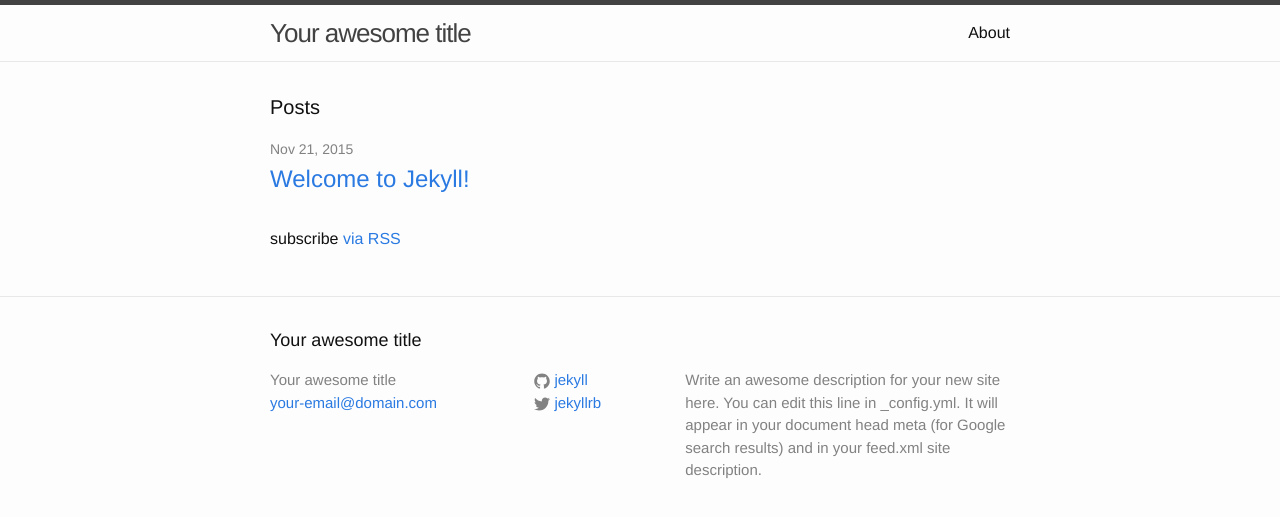
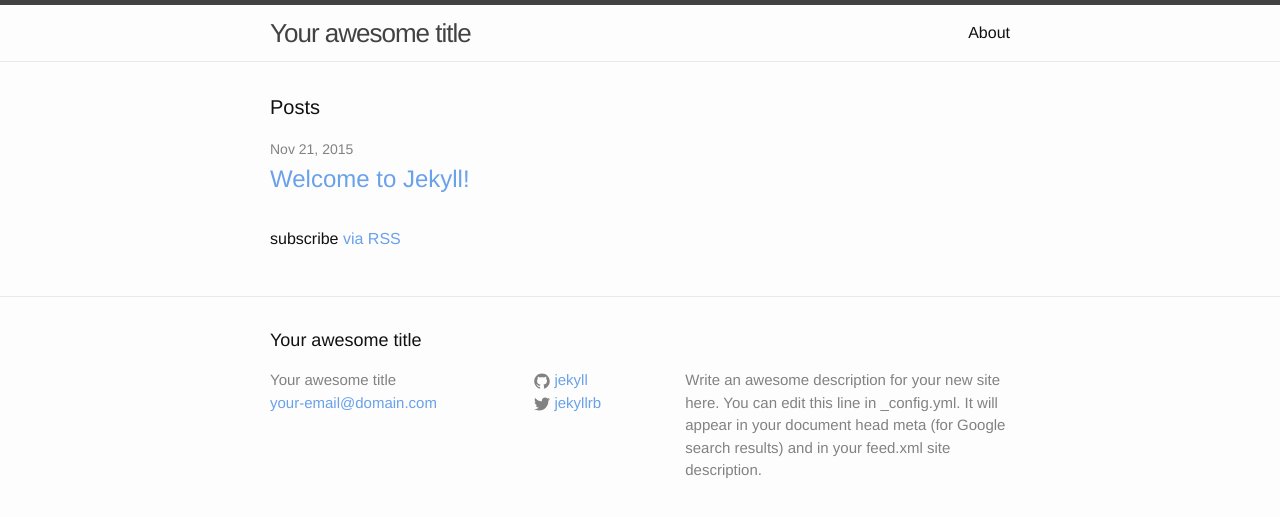
Before and after one commit to kkoci/kkoci.github.io, a Jekyll site: the page built from index.html, in a window 1280 px wide. Shown: the top 517 px of the page. Built offline with Jekyll 4.4.1, drawn with Linux system fonts in a browser that asks for light colours.

Commit message:
new $brand-color
Test n1

```diff
--- a/css/main.scss
+++ b/css/main.scss
@@ -15,7 +15,7 @@ $spacing-unit:     30px;
 
 $text-color:       #111;
 $background-color: #fdfdfd;
-$brand-color:      #2a7ae2;
+$brand-color:      #69a1ea;
 
 $grey-color:       #828282;
 $grey-color-light: lighten($grey-color, 40%);
```
